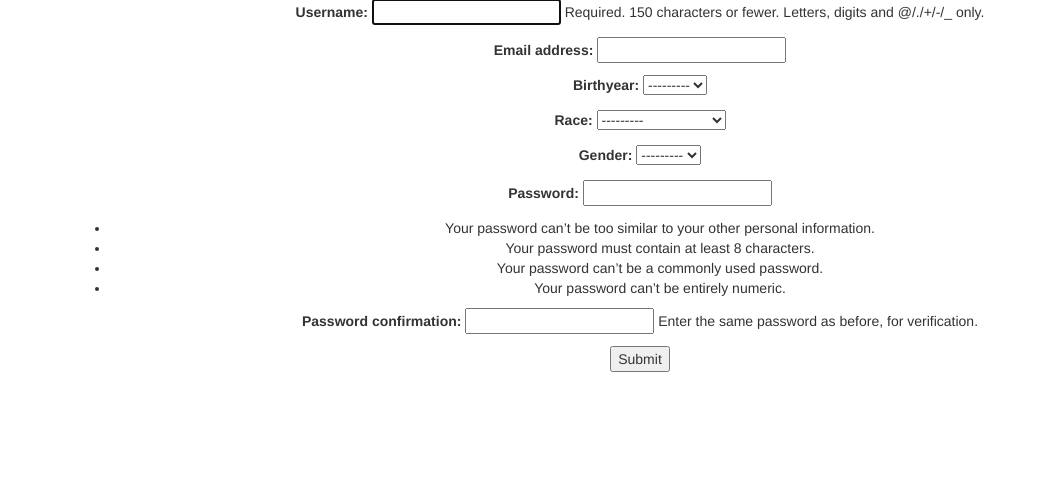
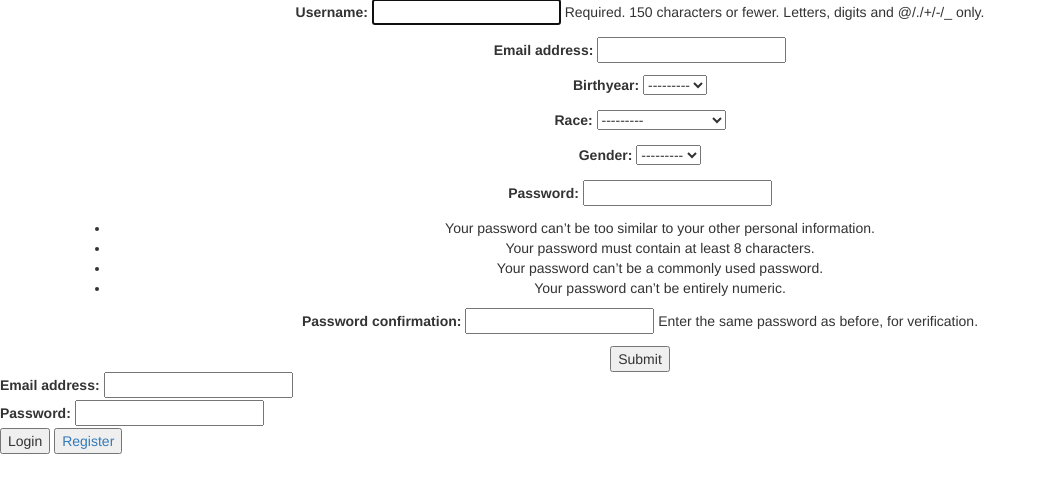
Before and after one commit to poyuH/DiseaseRiskCalculator, a Django app: page /accounts/register in a window 1280 px wide. Shown: the part 64-557 px from the top of the page, without its empty margins (0-1046 px from the left). Run offline with Django 3.2, Linux system fonts and the light colour scheme; some libraries are stand-ins or nearby versions.

Commit message:
add login/register section in layout.html

```diff
--- a/templates/layout.html
+++ b/templates/layout.html
@@ -14,6 +14,9 @@
         {% block content %}
         {% endblock %}
     </div>
+    <div id="account" class="float-left">
+        {% include "registration/login.html"%}
+    </div>
    <footer>
         <!-- Jquery -->
         <script
--- a/templates/registration/login.html
+++ b/templates/registration/login.html
@@ -1,11 +1,11 @@
-{% extends 'layout.html' %}
-{% block content %}
-
-<h2>Login Page</h2>
-<form action=".", method="POST">
+<form action={% url 'login'%}  method="POST">
     {% csrf_token %}
-    {{form.as_p}}
-    <input type="submit", name='sub'><br>
+    <label for="username">Email address:</label>
+    <input type="text" name="username" value="" id="username"> <br />
+    <label for="password">Password:</label>
+    <input type="password" name="password" value="" id="password"> <br />
+    <input type="submit" value="Login" name="login" />
+    <a href={% url 'register' %}>
+        <input type="button" name="register" value="Register"> <br />
+    </a>
 </form>
-
-{% endblock %}
```
